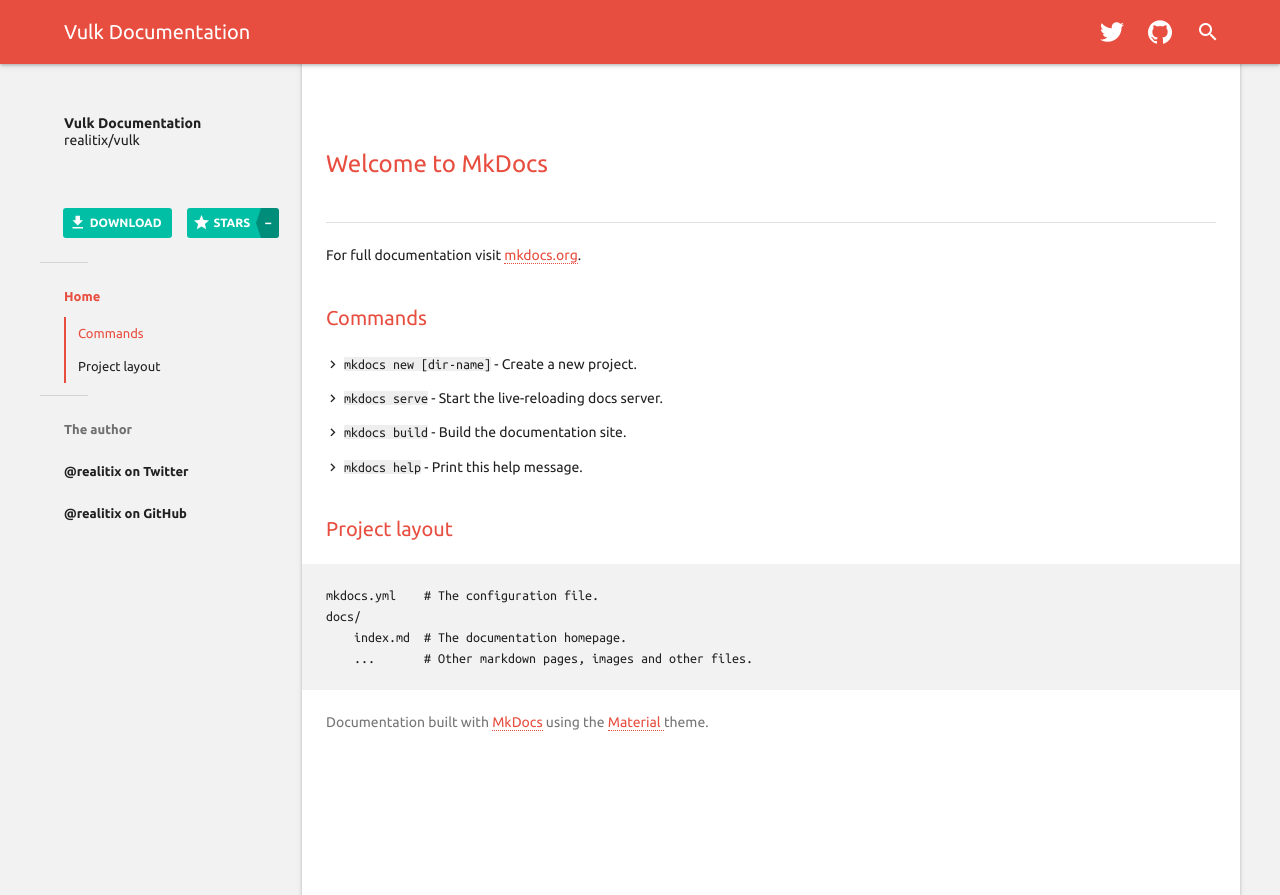
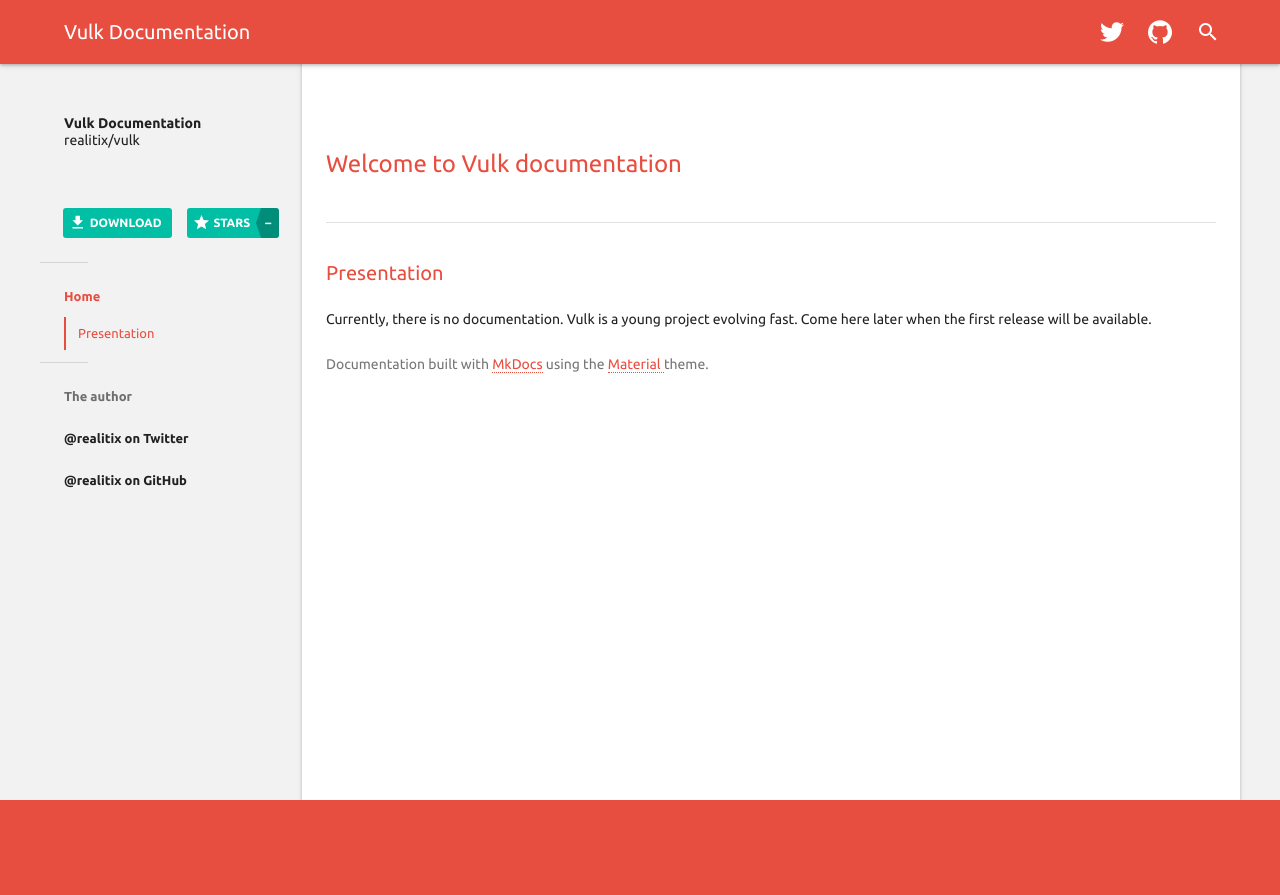
Before and after one commit to realitix/vulk-doc, a plain HTML site: page index.html in a window 1280 px wide. After the commit the page ends 800 px from the top, so only its background shows below. Drawn offline with Linux system fonts and the light colour scheme; no server answers.

Commit message:
Update-documentation

```diff
--- a/index.html
+++ b/index.html
@@ -187,14 +187,8 @@
         <ul>
 
             <li class="anchor">
-              <a title="Commands" href="#commands">
-                Commands
-              </a>
-            </li>
-
-            <li class="anchor">
-              <a title="Project layout" href="#project-layout">
-                Project layout
+              <a title="Presentation" href="#presentation">
+                Presentation
               </a>
             </li>
 
@@ -235,21 +229,10 @@
       <article class="article">
         <div class="wrapper">
 
-          <h1 id="welcome-to-mkdocs">Welcome to MkDocs</h1>
-<p>For full documentation visit <a href="http://mkdocs.org">mkdocs.org</a>.</p>
-<h2 id="commands">Commands</h2>
-<ul>
-<li><code>mkdocs new [dir-name]</code> - Create a new project.</li>
-<li><code>mkdocs serve</code> - Start the live-reloading docs server.</li>
-<li><code>mkdocs build</code> - Build the documentation site.</li>
-<li><code>mkdocs help</code> - Print this help message.</li>
-</ul>
-<h2 id="project-layout">Project layout</h2>
-<div class="code"><pre><span></span>mkdocs.yml    # The configuration file.
-docs/
-    index.md  # The documentation homepage.
-    ...       # Other markdown pages, images and other files.
-</pre></div>
+          <h1 id="welcome-to-vulk-documentation">Welcome to Vulk documentation</h1>
+<h2 id="presentation">Presentation</h2>
+<p>Currently, there is no documentation. Vulk is a young project evolving fast.
+Come here later when the first release will be available.</p>
           <aside class="copyright" role="note">
 
             Documentation built with
```
Also changed, not shown: mkdocs/search_index.json (+7 -12 lines).
